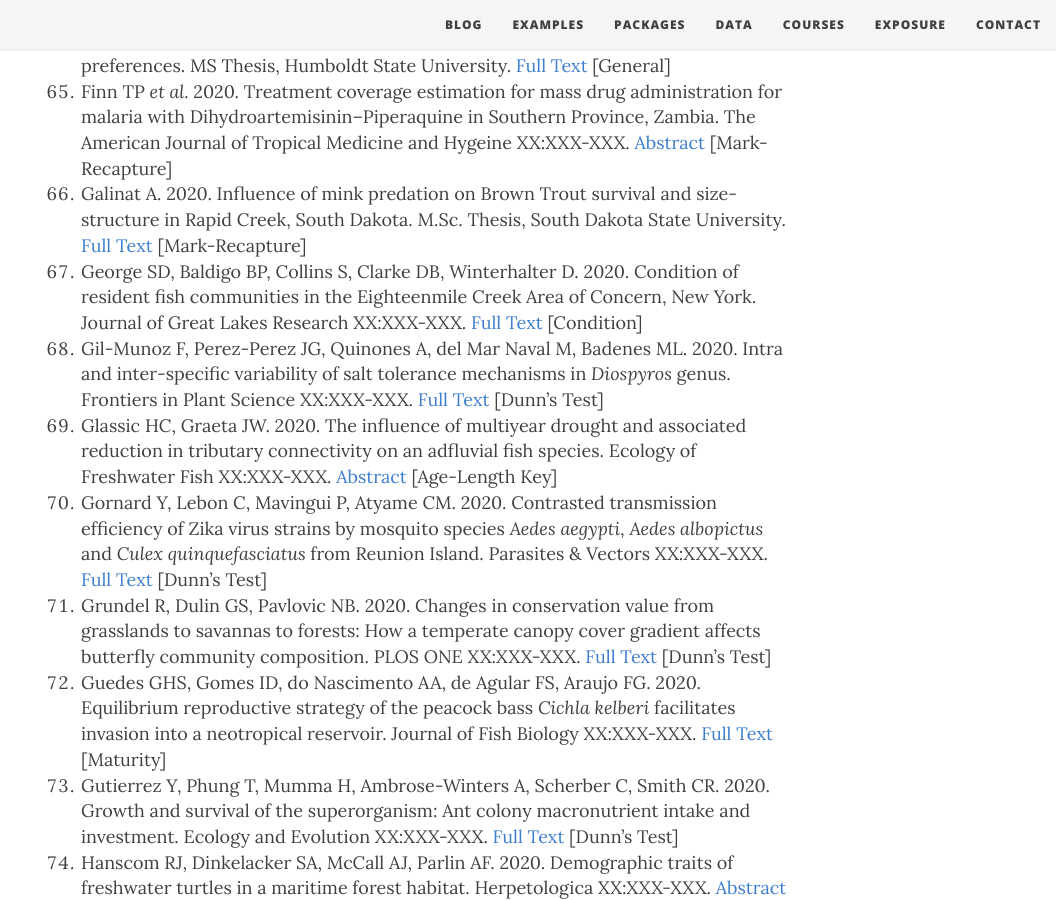
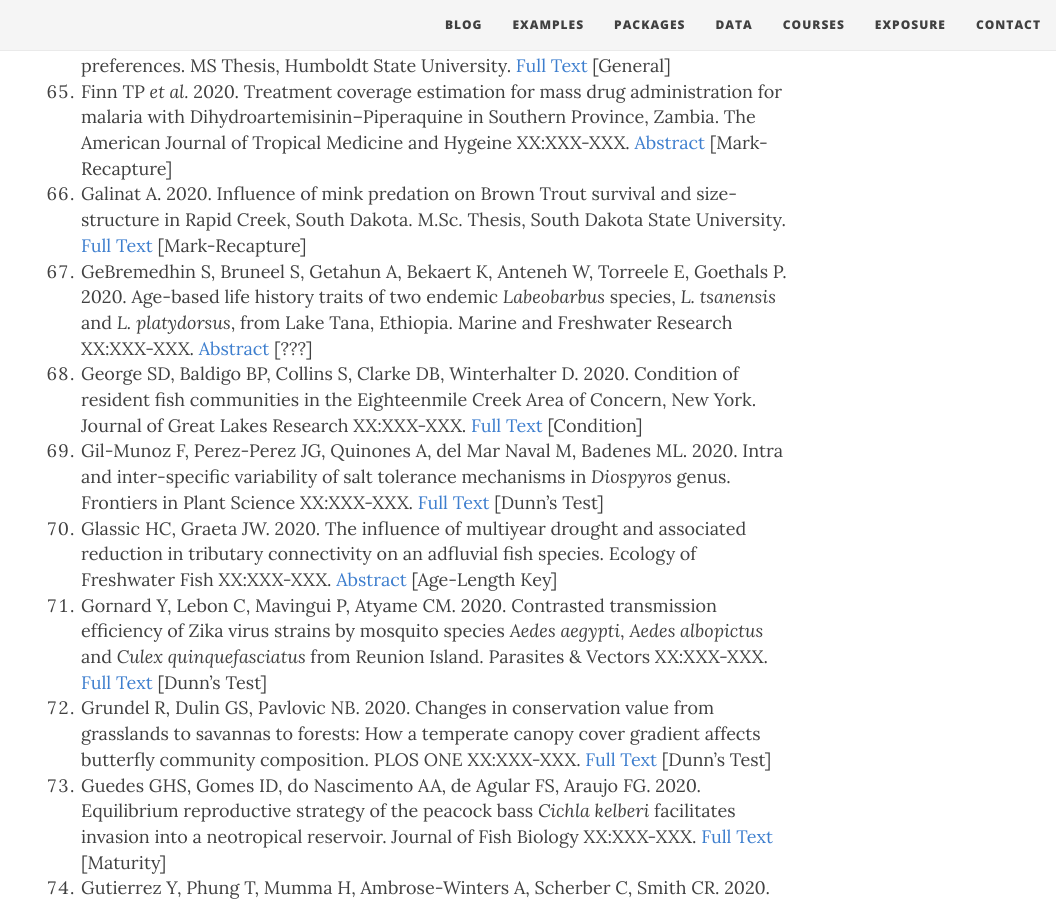
Before and after one commit to droglenc/fishR, a Jekyll site: the page built from exposure/exposure-citations20.md, in a window 1280 px wide and 900 px high, scrolled down 5460 px. Shown: the whole window, without its empty margins (224-1280 px from the left). Built offline with Jekyll 4.4.1, drawn with Linux system fonts in a browser that asks for light colours; nearby versions of some CDN libraries.

Commit message:
Update exposure-citations20.md

```diff
--- a/exposure/exposure-citations20.md
+++ b/exposure/exposure-citations20.md
@@ -74,6 +74,7 @@ physical, chemical and biological responses. Water XX:XXX-XXX. [Full Text](https
 1. Fieber AM. 2020. Impacts of ocean acidification on intertidal macroalgae and algivor preferences. MS Thesis, Humboldt State University. [Full Text](https://digitalcommons.humboldt.edu/cgi/viewcontent.cgi?article=1416&context=etd) [General]
 1. Finn TP *et al.* 2020. Treatment coverage estimation for mass drug administration for malaria with Dihydroartemisinin–Piperaquine in Southern Province, Zambia. The American Journal of Tropical Medicine and Hygeine XX:XXX-XXX. [Abstract](http://www.ajtmh.org/content/journals/10.4269/ajtmh.19-0665) [Mark-Recapture]
 1. Galinat A. 2020. Influence of mink predation on Brown Trout survival and size-structure in Rapid Creek, South Dakota. M.Sc. Thesis, South Dakota State University. [Full Text](https://openprairie.sdstate.edu/cgi/viewcontent.cgi?article=5131&context=etd) [Mark-Recapture]
+1. GeBremedhin S, Bruneel S, Getahun A, Bekaert K, Anteneh W, Torreele E, Goethals P. 2020. Age-based life history traits of two endemic *Labeobarbus* species, *L. tsanensis* and *L. platydorsus*, from Lake Tana, Ethiopia. Marine and Freshwater Research XX:XXX-XXX. [Abstract](https://www.publish.csiro.au/MF/MF20042) [???]
 1. George SD, Baldigo BP, Collins S, Clarke DB, Winterhalter D. 2020. Condition of resident fish communities in the Eighteenmile Creek Area of Concern, New York. Journal of Great Lakes Research XX:XXX-XXX. [Full Text](https://www.sciencedirect.com/science/article/pii/S0380133020302409) [Condition]
 1. Gil-Munoz F, Perez-Perez JG, Quinones A, del Mar Naval M, Badenes ML. 2020. Intra and inter-specific variability of salt tolerance mechanisms in *Diospyros* genus. Frontiers in Plant Science XX:XXX-XXX. [Full Text](https://www.researchgate.net/profile/Juan_Perez-Perez/publication/343515128_Intra_and_Inter-specific_Variability_of_Salt_Tolerance_Mechanisms_in_Diospyros_Genus/links/5f3bb084299bf13404cd6a1e/Intra-and-Inter-specific-Variability-of-Salt-Tolerance-Mechanisms-in-Diospyros-Genus.pdf) [Dunn's Test]
 1. Glassic HC, Graeta JW. 2020. The influence of multiyear drought and associated reduction in tributary connectivity on an adfluvial fish species. Ecology of Freshwater Fish XX:XXX-XXX. [Abstract](https://onlinelibrary.wiley.com/doi/abs/10.1111/eff.12535) [Age-Length Key]
```
